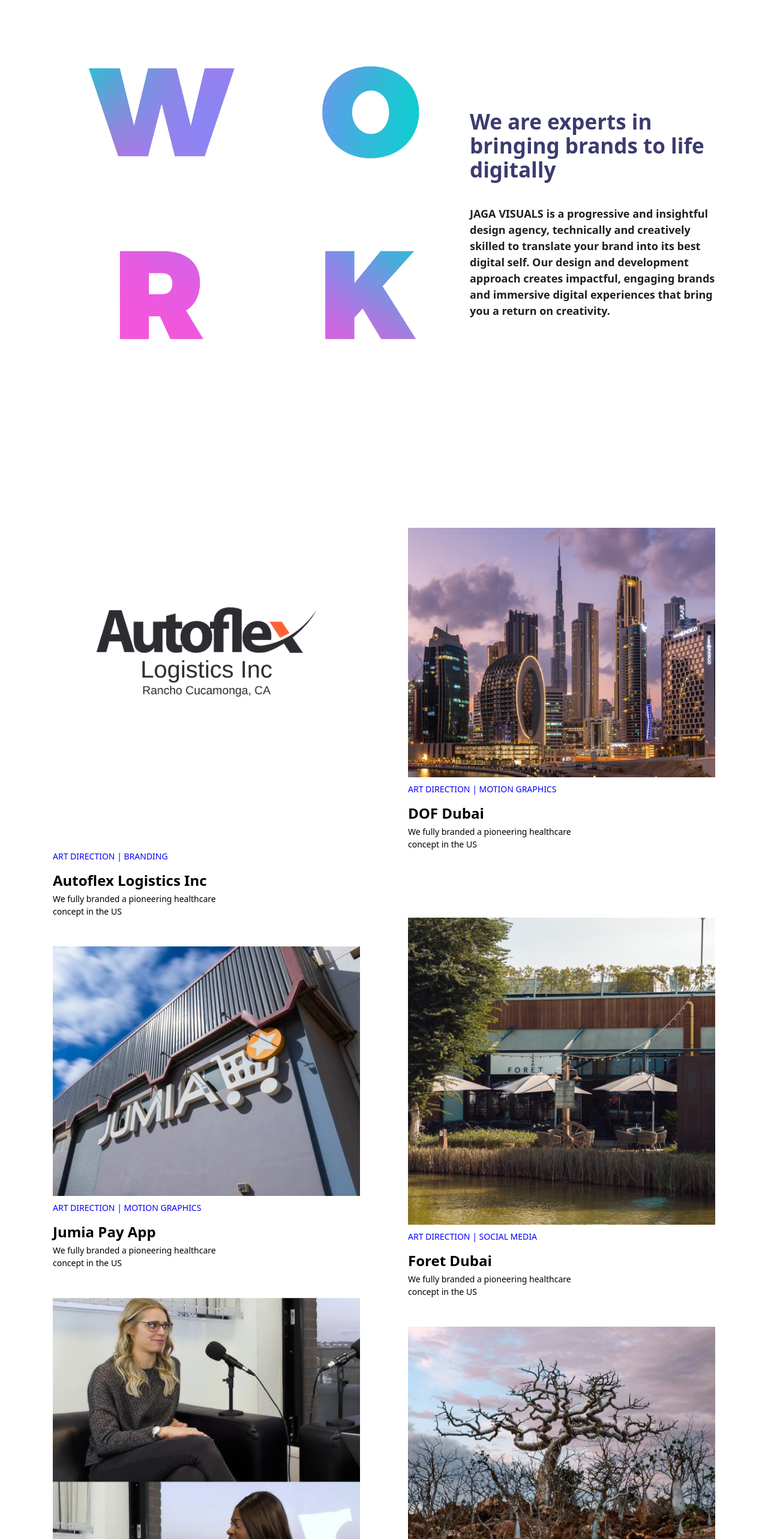
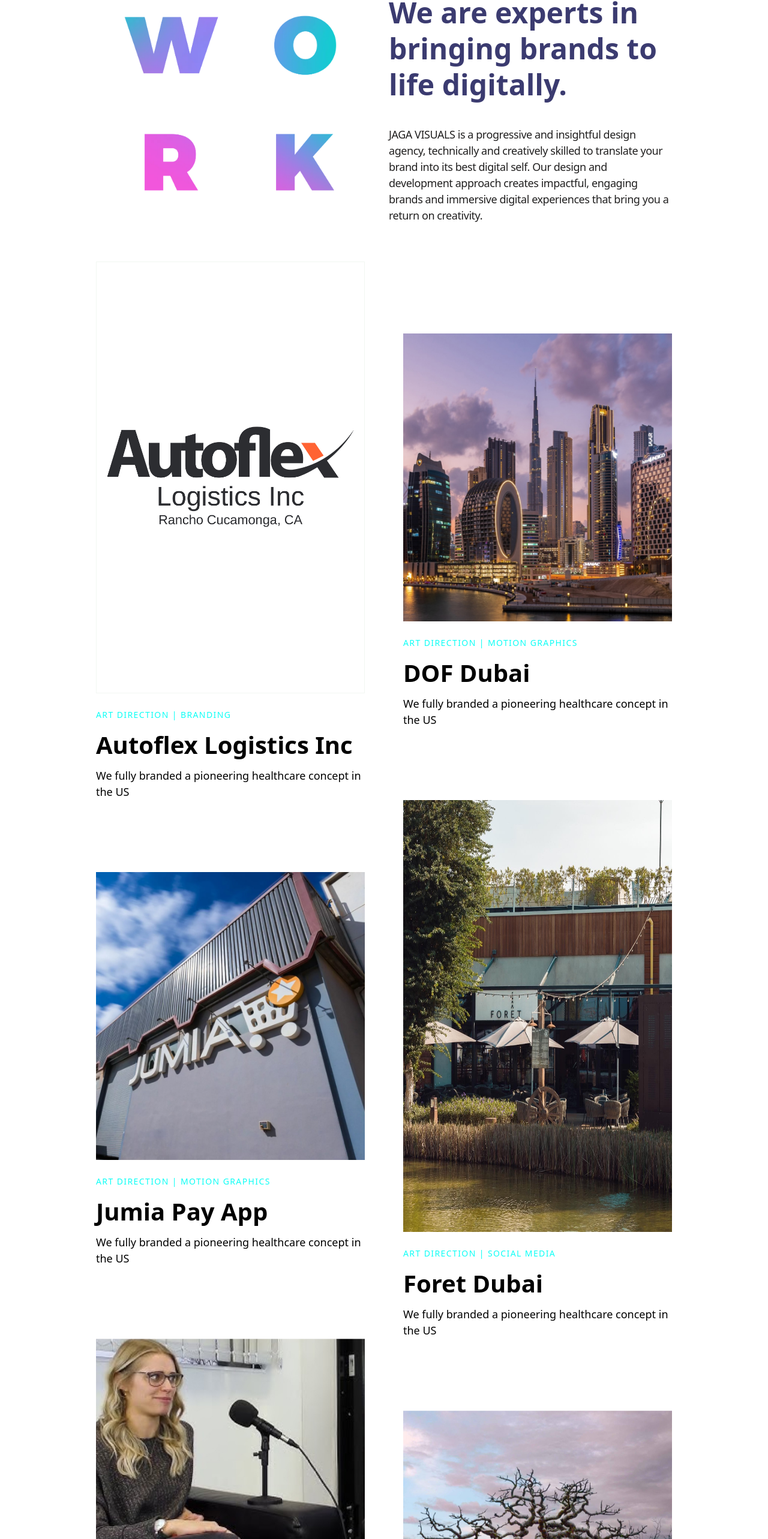
Before and after one commit to borodedamie/jaga-visuals, a React (Vite) app: page /works in a window 1280 px wide. Shown: the part 220-2786 px from the top of the page at 60% size. Built offline with nearby package versions, Linux system fonts and the light colour scheme.

Commit message:
revamped works page

```diff
--- a/src/components/Header.jsx
+++ b/src/components/Header.jsx
@@ -9,9 +9,9 @@
   const line2 = "out of style"
 
   return (
-    <div className="pt-10 pb-20 gap-[150px] flex flex-col md:flex-row items-center justify-center">
+    <div className="pt-10 pb-20 gap-[5rem] flex flex-col md:flex-row items-center justify-center">
       <div className="md:w-[35rem] md:h-[30rem] lg:w-[35rem] lg:h-[40rem]">
-        <img src={idea1} alt='idea1' style={{ maxWidth: 'none', width: '700px' }}/>
+        <img src={idea1} alt='idea1' style={{ maxWidth: 'none', width: '35vw' }}/>
       </div>
       <div className="md:text-left">
         <motion.h1
--- a/src/components/Shape1.jsx
+++ b/src/components/Shape1.jsx
@@ -24,8 +24,8 @@
           muted
           style={{
             objectFit: 'cover',
-            width: '800px',
-            height: '700px' }}
+            width: '80vw',
+            height: '80vh' }}
         >
           <source src={homevideo} type="video/mp4" />
         </video>
--- a/src/components/Work1.jsx
+++ b/src/components/Work1.jsx
@@ -5,22 +5,23 @@
 
 const Work1 = () => {
   const line1 = "We are experts in";
-  const line2 = "bringing brands to life digitally";
+  const line2 = "bringing brands to life digitally.";
 
   return (
-    <div className="py-20">
-      <div className="gap-[150px] flex flex-col md:flex-row items-center justify-center ">
+      <div className="px-[10rem] pb-10 pt-10 gap-[1rem] flex flex-col md:flex-row items-center justify-center ">
         <motion.div
           exit={{ x: "-100vh", opacity: 0 }}
-          className="w-fit h-fit md:w-[20rem] lg:w-[35rem] flex flex-col">
-          <img src={work1} alt='work1' style={{ maxWidth: 'none', width: '700px' }} />
+          style={{ flex: 1 }}
+          className="md:w-[20rem] lg:w-[35rem]">
+          <img src={work1} alt='work1' style={{ maxWidth: 'none', width: '35vw' }} />
         </motion.div>
-        <div className="text-left w-full pt-10 justify-center items-center flex flex-col md:w-[26.5rem] ">
-          <motion.h2
+        <div className="text-left pt-10 justify-center items-center md:w-[26.5rem] " style={{ flex: 1 }}>
+          <motion.h1
             variants={sentence}
             initial="hidden"
             animate="visible"
-            className="text-[#3b3b70] font-bold text-[30px] md:text-[35px] leading-10"
+            style={{ fontSize: '3rem' }}
+            className="text-[#3b3b70] font-bold md:text-[35px] leading-tight"
           >
             {line1.split("").map((char, index) => {
               return (
@@ -37,8 +38,8 @@
                 </motion.span>
               );
             })}
-          </motion.h2>
-          <p className="text-[18px] font-bold pt-10 text-[#201f1f]">
+          </motion.h1>
+          <p className="text-[18px] font-medium pb-5 pt-10 text-[#201f1f] tracking-tight">
             JAGA VISUALS is a progressive and insightful design agency,
             technically and creatively skilled to translate your brand into its
             best digital self. Our design and development approach creates
@@ -47,7 +48,6 @@
           </p>
         </div>
       </div>
-    </div>
   );
 };
 
--- a/src/components/WorkExpert.jsx
+++ b/src/components/WorkExpert.jsx
@@ -1,4 +1,4 @@
-import React, { useRef } from "react";
+import React, { useRef, useState } from "react";
 import { motion } from "framer-motion";
 import { fadeOut } from "./variants";
 import logic from "../assets/logic.jpg";
@@ -21,80 +21,94 @@
 const WorkExpert = () => {
   const scrollRef = useRef(null);
 
+  const [autoHover, setAutoHover] = useState(false);
+  const [dofHover, setDofHover] = useState(false);
+  const [jumiaHover, setJumiaHover] = useState(false);
+  const [foretHover, setForetHover] = useState(false);
+  const [wavyHover, setWavyHover] = useState(false);
+  const [nagaadHover, setNagaadHover] = useState(false);
+  const [premiumHover, setPremiumHover] = useState(false);
+  const [HoHover, setHoHover] = useState(false);
+
   return (
     <div className="mb-[10rem] ">
       <div ref={scrollRef}>
         {" "}
-        <div className="flex flex-col md:flex-row gap-[5rem] justify-center md:items-center px-5">
-          <div className="">
-            <div>
+        <div className="flex flex-col md:flex-row gap-[5%] md:items-center">
+          <div
+            onMouseEnter={() => setAutoHover(true)}
+            onMouseLeave={() => setAutoHover(false)}
+            style={{ flex: 1, paddingLeft: '10rem' }}>
             <div className="relative">
               <motion.div
-                  className=""
                 whileInView={"show"}
                 variants={fadeOut("bottom", 0.5)}
-                  viewport={{ amount: 0.7 }}
+                viewport={{ amount: 0.7, once: true }}
                 initial="hidden"
               >
                 <NavLink to="/logisticsbrief">
                   <LazyLoadImage
                     alt="Images"
-                      className="flex flex-col inset-0 object-cover w-[32rem]"
+                    className="flex flex-col inset-0 object-cover"
                     src={logic}
-                      sizes="(max-width: 600px) 480px,
-         800px"
+                    //               sizes="(max-width: 600px) 480px,
+                    //  800px"
                     srcSet={logic1}
+                    style={{ width: '80vw', height: '90vh', border: '1px solid #f2f7f2' }}
                   />
-                    <div className="inset-0 absolute hover:bg-blue-500 hover:bg-opacity-50 "></div>
+                  <div className={`inset-0 absolute ${autoHover ? 'hover:bg-[#0dfff6] hover:bg-opacity-50' : ''}`}></div>
                 </NavLink>
               </motion.div>
             </div>
-              <div className="text-[black]">
+            <div className="text-[black] mt-[1rem]">
               {" "}
-                <h2 className="text-[blue] text-[14px] leading-10">
+              <h2 className="text-[#0dfff6] tracking-widest text-[14px] leading-10">
                 ART DIRECTION | BRANDING{" "}
               </h2>
-                <h1 className="text-[24px] hover:text-[blue]  font-bold leading-10">
+              <h1 className={`text-[40px] hover:text-[#0dfff6] font-extrabold ${autoHover ? 'text-[#0dfff6]' : ''}`}>
                 <NavLink to="/logisticsbrief">Autoflex Logistics Inc</NavLink>
               </h1>
-                <p className="text-[14px] w-[18rem]">
+              <p className="text-[18px] mt-[0.5rem]">
                 We fully branded a pioneering healthcare concept in the US
               </p>
             </div>
           </div>
-          </div>
-          <div>
+          <div
+            onMouseEnter={() => setDofHover(true)}
+            onMouseLeave={() => setDofHover(false)}
+            style={{ flex: 1, paddingRight: '10rem' }}>
             <div className="relative">
               <motion.div
                 className="opacity-100 hover:opacity-75 "
                 whileInView={"show"}
                 variants={fadeOut("bottom", 0.5)}
-                viewport={{ amount: 0.7 }}
+                viewport={{ amount: 0.7, once: true }}
                 initial="hidden"
               >
                 {" "}
                 <NavLink to="/dofbrief">
                   <LazyLoadImage
                     alt="Images"
-                    className="flex inset-0 object-cover flex-col w-[32rem] md:h-[26rem]"
+                    className="flex inset-0 object-cover flex-col md:h-[26rem]"
                     src={dubai}
-                    sizes="(max-width: 600px) 480px,
-         800px"
+                    //             sizes="(max-width: 600px) 480px,
+                    //  800px"
                     srcSet={dubai1}
+                    style={{ width: '50vw', height: '60vh' }}
                   />
-                  <div className="inset-0 absolute hover:bg-blue-500 hover:bg-opacity-50 "></div>
+                  <div className={`inset-0 absolute ${dofHover ? 'hover:bg-[#0dfff6] hover:bg-opacity-50' : ''}`}></div>
                 </NavLink>
               </motion.div>
             </div>
-            <div className="text-[black] mb-[4rem] md:mb-0">
+            <div className="text-[black] mt-[1rem] mb-[4rem] md:mb-0">
               {" "}
-              <h2 className="text-[blue]  text-[14px] leading-10">
+              <h2 className="text-[#0dfff6] tracking-widest  text-[14px] leading-10">
                 ART DIRECTION | MOTION GRAPHICS{" "}
               </h2>
-              <h1 className="text-[24px] hover:text-[blue] font-bold leading-10">
+              <h1 className={`text-[40px] hover:text-[#0dfff6] font-extrabold ${dofHover ? 'text-[#0dfff6]' : ''}`}>
                 <NavLink to="/dofbrief">DOF Dubai </NavLink>
               </h1>
-              <p className="text-[14px] w-[18rem]">
+              <p className="text-[18px] mt-[0.5rem]">
                 We fully branded a pioneering healthcare concept in the US
               </p>
             </div>
@@ -103,52 +117,57 @@
       </div>
       <div ref={scrollRef}>
         {" "}
-        <div className="flex flex-col md:flex-row gap-[5rem] justify-center md:items-center px-5">
-          <div>
-            <div className="w-full">
+        <div className="flex flex-col md:flex-row gap-[5%] md:items-center">
+          <div
+            onMouseEnter={() => setJumiaHover(true)}
+            onMouseLeave={() => setJumiaHover(false)}
+            style={{ flex: 1, paddingLeft: '10rem' }}>
             <div className="relative">
               <motion.div
                 className="opacity-100 hover:opacity-75 "
                 whileInView={"show"}
                 variants={fadeOut("bottom", 0.5)}
-                  viewport={{ amount: 0.7 }}
+                viewport={{ amount: 0.7, once: true }}
                 initial="hidden"
               >
                 {" "}
                 <NavLink to="/jumiabrief">
                   <LazyLoadImage
                     alt="Jumia"
-                      className="flex  inset-0 object-cover flex-col w-[32rem] md:h-[26rem]"
-                      sizes="(max-width: 600px) 480px,
-           800px"
+                    className="flex  inset-0 object-cover flex-col md:h-[26rem]"
+                    //           sizes="(max-width: 600px) 480px,
+                    //  800px"
                     srcSet={jumia1}
                     src={jumia}
+                    style={{ width: '50vw', height: '60vh' }}
                   />
-                    <div className="inset-0 absolute hover:bg-blue-500 hover:bg-opacity-50 "></div>
+                  <div className={`inset-0 absolute ${jumiaHover ? 'hover:bg-[#0dfff6] hover:bg-opacity-50' : ''}`}></div>
                 </NavLink>
               </motion.div>
             </div>
-              <div className="text-[black] mb-[0rem] md:mb-0">
+            <div className="text-[black] mt-[1rem] mb-[0rem] md:mb-0">
               {" "}
-                <h2 className="text-[blue]  text-[14px] leading-10">
+              <h2 className="text-[#0dfff6] tracking-widest text-[14px] leading-10">
                 ART DIRECTION | MOTION GRAPHICS{" "}
               </h2>
-                <h1 className="text-[24px] hover:text-[blue] font-bold leading-10">
+              <h1 className={`text-[40px] hover:text-[#0dfff6] font-extrabold ${jumiaHover ? 'text-[#0dfff6]' : ''}`}>
                 <NavLink to="/jumiabrief">Jumia Pay App</NavLink>
               </h1>
-                <p className="text-[14px] w-[18rem]">
+              <p className="text-[18px] mt-[0.5rem]">
                 We fully branded a pioneering healthcare concept in the US
               </p>
             </div>
           </div>
-          </div>
-          <div>
+          <div
+            onMouseEnter={() => setForetHover(true)}
+            onMouseLeave={() => setForetHover(false)}
+            style={{ flex: 1, paddingRight: '10rem' }}>
             <div className="relative">
               <motion.div
                 className="opacity-100 hover:opacity-75 "
                 whileInView={"show"}
                 variants={fadeOut("bottom", 0.5)}
-                viewport={{ amount: 0.7 }}
+                viewport={{ amount: 0.7, once: true }}
                 initial="hidden"
               >
                 {" "}
@@ -156,24 +175,25 @@
                   <LazyLoadImage
                     alt="Foret"
                     src={foret1}
-                    className="flex flex-col w-[32rem]"
-                    sizes="(max-width: 600px) 480px,
-         800px"
+                    className="flex flex-col"
+                    //             sizes="(max-width: 600px) 480px,
+                    //  800px"
                     srcSet={foret11}
+                    style={{ width: '80vw', height: '90vh' }}
                   />
-                  <div className="inset-0 absolute hover:bg-blue-500 hover:bg-opacity-50 "></div>
+                  <div className={`inset-0 absolute ${foretHover ? 'hover:bg-[#0dfff6] hover:bg-opacity-50' : ''}`}></div>
                 </NavLink>
               </motion.div>
             </div>
-            <div className="text-[black] mb-[4rem] md:mb-0">
+            <div className="text-[black] mt-[1rem] mb-[4rem] md:mb-0">
               {" "}
-              <h2 className="text-[blue] text-[14px] leading-10">
+              <h2 className="text-[#0dfff6] tracking-widest text-[14px] leading-10">
                 ART DIRECTION | SOCIAL MEDIA{" "}
               </h2>
-              <h1 className="text-[24px] hover:text-[blue] font-bold leading-10">
+              <h1 className={`text-[40px] hover:text-[#0dfff6] font-extrabold ${foretHover ? 'text-[#0dfff6]' : ''}`}>
                 <NavLink to="/foretbrief">Foret Dubai</NavLink>
               </h1>
-              <p className="text-[14px] w-[18rem]">
+              <p className="text-[18px] mt-[0.5rem]">
                 We fully branded a pioneering healthcare concept in the US
               </p>
             </div>
@@ -182,15 +202,17 @@
       </div>
       <div ref={scrollRef}>
         {" "}
-        <div className="flex flex-col md:flex-row gap-[5rem] justify-center md:items-center px-5">
-          <div>
-            <div className="w-full">
+        <div className="flex flex-col md:flex-row gap-[5%] md:items-center">
+          <div
+            onMouseEnter={() => setWavyHover(true)}
+            onMouseLeave={() => setWavyHover(false)}
+            style={{ flex: 1, paddingLeft: '10rem' }}>
             <div className="relative">
               <motion.div
                 className="opacity-100 hover:opacity-75 "
                 whileInView={"show"}
                 variants={fadeOut("bottom", 0.5)}
-                  viewport={{ amount: 0.7 }}
+                viewport={{ amount: 0.7, once: true }}
                 initial="hidden"
               >
                 {" "}
@@ -198,36 +220,39 @@
                   <LazyLoadImage
                     alt="Ladies talking"
                     src={speak}
-                      className="flex inset-0 object-cover flex-col w-[32rem]"
-                      sizes="(max-width: 600px) 480px,
-         800px"
+                    className="flex inset-0 object-cover flex-col"
+                    //               sizes="(max-width: 600px) 480px,
+                    //  800px"
                     srcSet={speak1}
+                    style={{ width: '80vw', height: '90vh' }}
                   />
-                    <div className="inset-0 absolute hover:bg-blue-500 hover:bg-opacity-50 "></div>
+                  <div className={`inset-0 absolute ${wavyHover ? 'hover:bg-[#0dfff6] hover:bg-opacity-50' : ''}`}></div>
                 </NavLink>
               </motion.div>
             </div>
-              <div className="text-[black]">
+            <div className="text-[black] mt-[1rem]">
               {" "}
-                <h2 className="text-[blue]  text-[14px] leading-10">
+              <h2 className="text-[#0dfff6] tracking-widest text-[14px] leading-10">
                 ART DIRECTION | MOTION GRAPHICS{" "}
               </h2>
-                <h1 className="text-[24px] hover:text-[blue] font-bold leading-10">
+              <h1 className={`text-[40px] hover:text-[#0dfff6] font-extrabold ${wavyHover ? 'text-[#0dfff6]' : ''}`}>
                 <NavLink to="/wavybrief">Wavy Beauty Inc</NavLink>
               </h1>
-                <p className="text-[14px] w-[18rem]">
+              <p className="text-[18px] mt-[0.5rem]">
                 We fully branded a pioneering healthcare concept in the US
               </p>
             </div>
           </div>
-          </div>
-          <div className="">
+          <div
+            onMouseEnter={() => setNagaadHover(true)}
+            onMouseLeave={() => setNagaadHover(false)}
+            style={{ flex: 1, paddingRight: '10rem' }}>
             <div className="relative">
               <motion.div
                 className="opacity-100 hover:opacity-75 "
                 whileInView={"show"}
                 variants={fadeOut("bottom", 0.5)}
-                viewport={{ amount: 0.7 }}
+                viewport={{ amount: 0.7, once: true }}
                 initial="hidden"
               >
                 {" "}
@@ -236,23 +261,24 @@
                     alt="Nagaad"
                     src={nagaad1}
                     className="flex inset-0 object-cover flex-col w-[32rem] md:h-[26rem]"
-                    sizes="(max-width: 600px) 480px,
-         800px"
+                    //             sizes="(max-width: 600px) 480px,
+                    //  800px"
                     srcSet={nagaad11}
+                    style={{ width: '50vw', height: '60vh' }}
                   />
-                  <div className="inset-0 absolute hover:bg-blue-500 hover:bg-opacity-50 "></div>
+                  <div className={`inset-0 absolute ${nagaadHover ? 'hover:bg-[#0dfff6] hover:bg-opacity-50' : ''}`}></div>
                 </NavLink>
               </motion.div>
             </div>
-            <div className="text-[black] mb-[4rem] md:mb-0">
+            <div className="text-[black] mt-[1rem] mb-[4rem] md:mb-0">
               {" "}
-              <h2 className="text-[blue]  text-[14px] leading-10">
+              <h2 className="text-[#0dfff6] tracking-widest text-[14px] leading-10">
                 ART DIRECTION | MOTION GRAPHICS{" "}
               </h2>
-              <h1 className="text-[24px] hover:text-[blue] font-bold leading-10">
+              <h1 className={`text-[40px] hover:text-[#0dfff6] font-extrabold ${nagaadHover ? 'text-[#0dfff6]' : ''}`}>
                 <NavLink to="/nagaadbrief">Nagaad Organics</NavLink>
               </h1>
-              <p className="text-[14px] w-[18rem]">
+              <p className="text-[18px] mt-[0.5rem] ">
                 We fully branded a pioneering healthcare concept in the US
               </p>
             </div>
@@ -261,15 +287,17 @@
       </div>
       <div ref={scrollRef}>
         {" "}
-        <div className="flex flex-col md:flex-row gap-[5rem] justify-center md:items-center px-5">
-          <div>
-            <div className="w-full">
+        <div className="flex flex-col md:flex-row gap-[5%] md:items-center">
+          <div
+            onMouseEnter={() => setPremiumHover(true)}
+            onMouseLeave={() => setPremiumHover(false)}
+            style={{ flex: 1, paddingLeft: '10rem' }}>
             <div className="relative">
               <motion.div
                 className="opacity-100 hover:opacity-75 "
                 whileInView={"show"}
                 variants={fadeOut("bottom", 0.5)}
-                  viewport={{ amount: 0.7 }}
+                viewport={{ amount: 0.7, once: true }}
                 initial="hidden"
               >
                 {" "}
@@ -277,35 +305,38 @@
                   <LazyLoadImage
                     alt="101 Premium Properties"
                     src={oneO}
-                      className="flex  inset-0 object-cover flex-col w-[32rem] md:h-[26rem]"
-                      sizes="(max-width: 600px) 480px,
-         800px"
+                    className="flex inset-0 object-cover flex-col md:h-[26rem]"
+                    //             sizes="(max-width: 600px) 480px,
+                    //  800px"
+                    style={{ width: '50vw', height: '60vh' }}
                   />
-                    <div className="inset-0 absolute hover:bg-blue-500 hover:bg-opacity-50 "></div>
+                  <div className={`inset-0 absolute ${premiumHover ? 'hover:bg-[#0dfff6] hover:bg-opacity-50' : ''}`}></div>
                 </NavLink>
               </motion.div>
             </div>
-              <div className="text-[black]">
+            <div className="text-[black] mt-[1rem]">
               {" "}
-                <h2 className="text-[blue]  text-[14px] leading-10">
+              <h2 className="text-[#0dfff6] tracking-widest text-[14px] leading-10">
                 ART DIRECTION | MOTION GRAPHICS{" "}
               </h2>
-                <h1 className="text-[24px] hover:text-[blue] font-bold leading-10">
+              <h1 className={`text-[40px] hover:text-[#0dfff6] font-extrabold ${premiumHover ? 'text-[#0dfff6]' : ''}`}>
                 <NavLink to="/onebrief">101 Premium Properties</NavLink>
               </h1>
-                <p className="text-[14px] w-[18rem]">
+              <p className="text-[18px] mt-[0.5rem]">
                 We fully branded a pioneering healthcare concept in the US
               </p>
             </div>
           </div>
-          </div>
-          <div className="">
+          <div
+            onMouseEnter={() => setHoHover(true)}
+            onMouseLeave={() => setHoHover(false)}
+            style={{ flex: 1, paddingRight: '10rem' }}>
             <div className="relative">
               <motion.div
                 className="opacity-100 hover:opacity-75 "
                 whileInView={"show"}
                 variants={fadeOut("bottom", 0.5)}
-              viewport={{ amount: 0.7 }}
+                viewport={{ amount: 0.7, once: true }}
                 initial="hidden"
               >
                 {" "}
@@ -313,25 +344,26 @@
                   <LazyLoadImage
                     alt="HO gas"
                     src={HO}
-                  className="flex inset-0 object-cover  flex-col w-[32rem]"
-                  sizes="(max-width: 600px) 480px,
-         800px"
+                    className="flex inset-0 object-cover  flex-col"
+        //             sizes="(max-width: 600px) 480px,
+        //  800px"
                     srcSet={HO}
+                    style={{ width: '80vw', height: '90vh' }}
                   />
-                                      <div className="inset-0 absolute hover:bg-blue-500 hover:bg-opacity-50 "></div>
+                  <div className={`inset-0 absolute ${HoHover ? 'hover:bg-[#0dfff6] hover:bg-opacity-50' : ''}`}></div>
 
                 </NavLink>
               </motion.div>
             </div>
-            <div className="text-[black] mb-[2rem] md:mb-0">
+            <div className="text-[black] mt-[1rem] mb-[2rem] md:mb-0">
               {" "}
-              <h2 className="text-[blue]  text-[14px] leading-10">
+              <h2 className="text-[#0dfff6] tracking-widest text-[14px] leading-10">
                 ART DIRECTION | SOCIAL MEDIA{" "}
               </h2>
-              <h1 className="text-[24px] hover:text-[blue] font-bold leading-10">
+              <h1 className={`text-[40px] hover:text-[#0dfff6] font-extrabold ${HoHover ? 'text-[#0dfff6]' : ''}`}>
                 <NavLink to="/hobrief">HO Gas</NavLink>
               </h1>
-              <p className="text-[14px] w-[18rem]">
+              <p className="text-[18px] mt-[0.5rem]">
                 We fully branded a pioneering healthcare concept in the US
               </p>
             </div>
```
Also changed, not shown: src/components/Work.jsx (+5 -7 lines), src/pages/Works.jsx (+4 -4 lines). Lines whose indentation alone changed are shown as unchanged.
